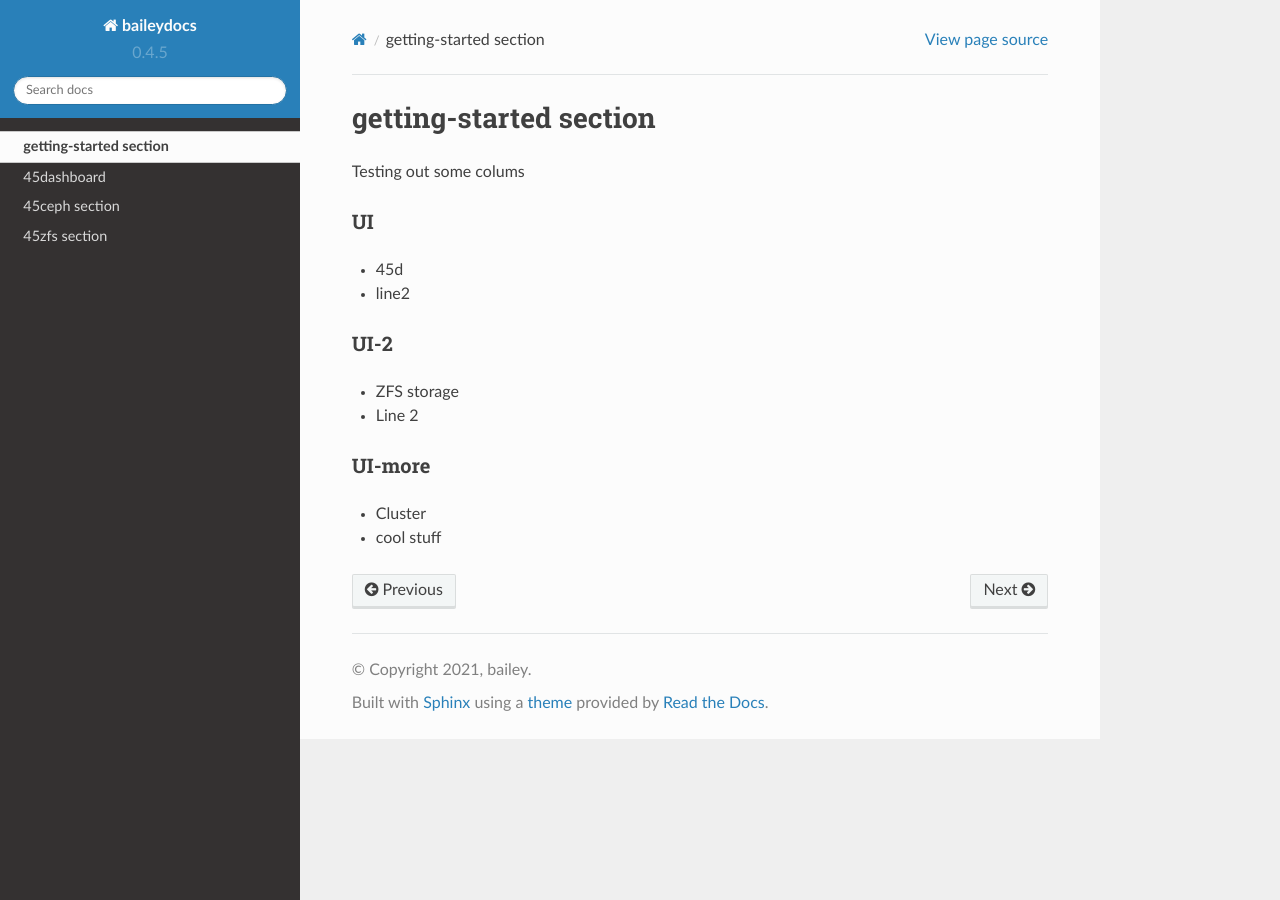
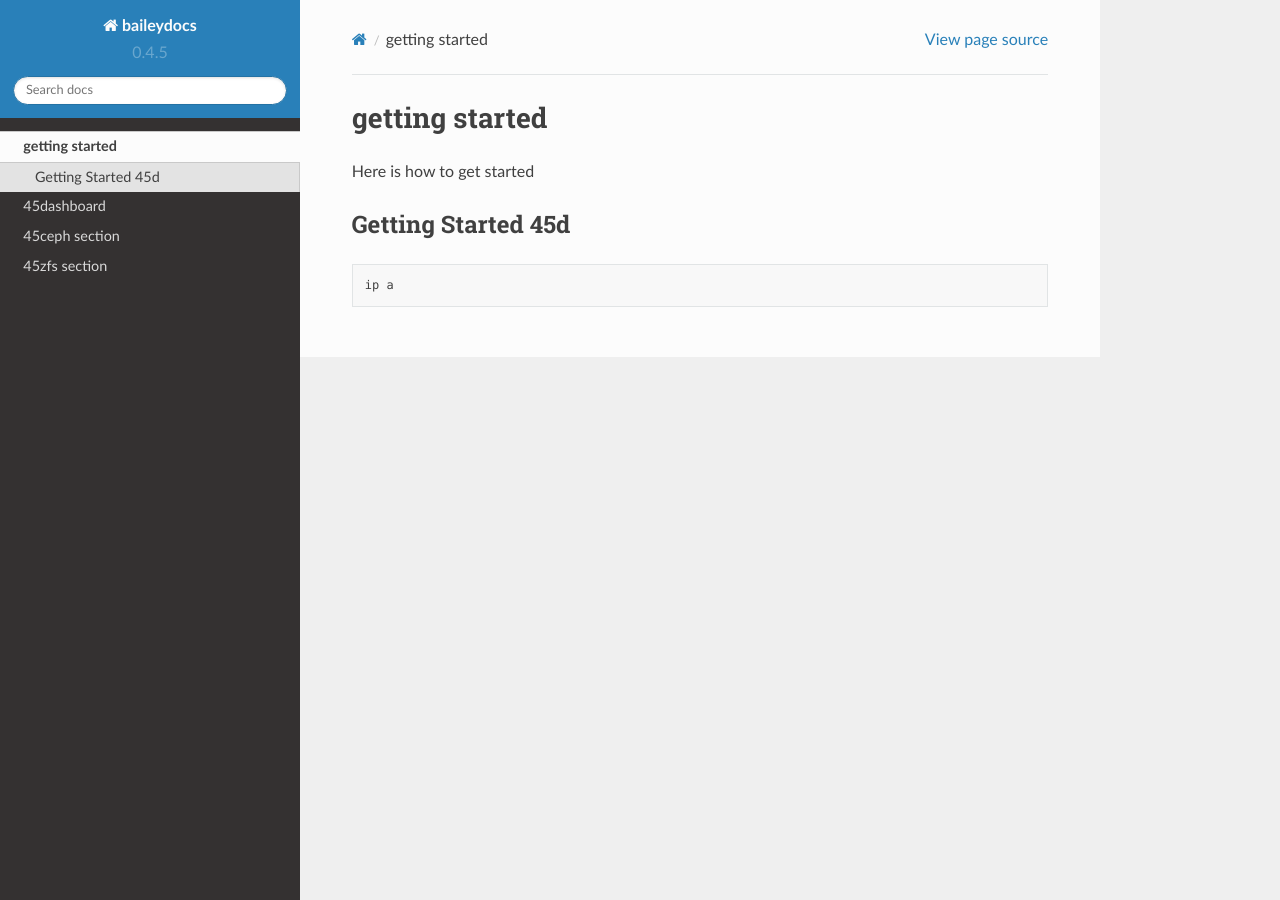
Before and after one commit to bailey-97/readthedocs-tutorial, a Sphinx documentation site: the page built from docs/getting-started/index.rst, in a window 1280 px wide. Built offline with Sphinx 7.4.7 and the Read the Docs theme 2.0.0, drawn with Linux system fonts in a browser that asks for light colours.

Commit message:
Update index.rst

```diff
--- a/docs/getting-started/index.rst
+++ b/docs/getting-started/index.rst
@@ -1,33 +1,37 @@
-getting-started section
-======================================================================
+.. _getting-started:
 
-Testing out some colums
+===============
+getting started
+===============
 
-.. container:: columns-3
+Here is how to get started
 
-   .. container:: column
+Getting Started 45d
+^^^^^^^^^^^^^^^^^^^
 
-      .. raw:: html
+.. code:: bash
 
-          <h3>UI</h3>
+    ip a
 
-      - 45d
-      - line2
+.. raw:: html
 
-   .. container:: column
+   <!---
 
-      .. raw:: html
+#Administration
+#^^^^^^^^^^^^^^
 
-          <h3>UI-2</h3>
+#.. raw:: html
 
-      - ZFS storage
-      - Line 2
+#   --->
 
-   .. container:: column
+#.. toctree::
+#   :maxdepth: 1
+#   :hidden:
 
-      .. raw:: html
+#    Create a CephFS file system <createfs>
+#    Administrative commands <administration>
 
-          <h3>UI-more</h3>
 
-      - Cluster
-      - cool stuff
+#.. raw:: html
+
+#   <!---
```
